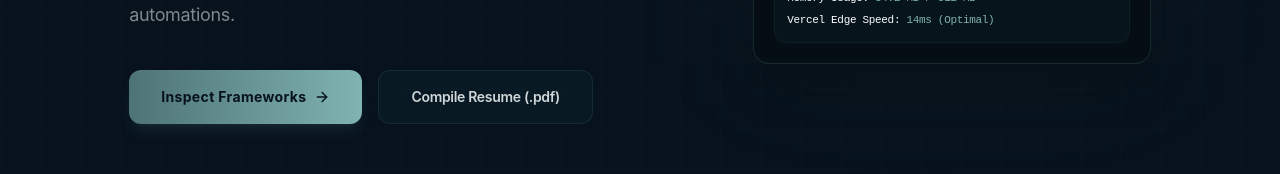
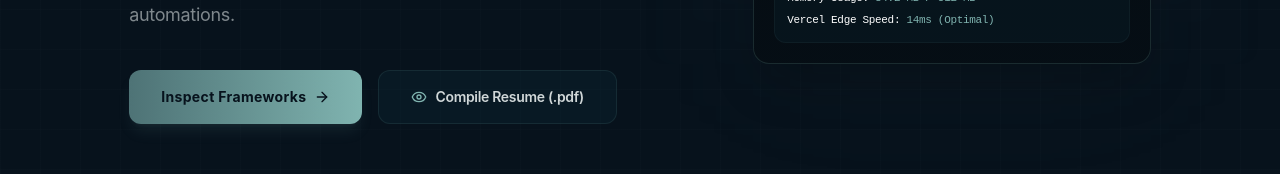
Before and after one commit to SaddadSium/Sium-Portfolio, a Next.js app: page / in a window 1280 px wide. Shown: the part 575-749 px from the top of the page. Built offline with nearby package versions, Linux system fonts and the light colour scheme.

Commit message:
resume update

```diff
--- a/src/app/page.tsx
+++ b/src/app/page.tsx
@@ -1,5 +1,6 @@
 "use client";
 import Link from "next/link";
+import { useState } from "react";
 import {
   ArrowRight,
   CheckCircle2,
@@ -19,9 +20,14 @@ import {
   ExternalLink,
   GraduationCap,
   ShoppingBag,
+  X,
+  Download,
+  Eye,
 } from "lucide-react";
 
 export default function Home() {
+  const [isPreviewOpen, setIsPreviewOpen] = useState(false);
+
   const stats = [
     {
       id: 1,
@@ -152,12 +158,13 @@ export default function Home() {
                   className="group-hover:translate-x-1 transition-transform"
                 />
               </Link>
-              <Link
-                href="https://drive.google.com/drive/u/0/folders/1G2qd3EqpcCFV-K6oCTUF5V1cTGP8hq7I"
-                className="bg-ocean-brand/40 border border-slate-brand/20 text-lightning px-8 py-4 rounded-xl font-semibold text-sm hover:bg-ocean-brand/70 hover:border-teal-brand/30 active:scale-[0.98] transition-all flex items-center justify-center"
+              <button
+                onClick={() => setIsPreviewOpen(true)}
+                className="bg-ocean-brand/40 border border-slate-brand/20 text-lightning px-8 py-4 rounded-xl font-semibold text-sm hover:bg-ocean-brand/70 hover:border-teal-brand/30 active:scale-[0.98] transition-all flex items-center justify-center gap-2"
               >
-                Compile Resume (.pdf)
-              </Link>
+                <Eye size={16} className="text-teal-brand" /> Compile Resume
+                (.pdf)
+              </button>
             </div>
           </div>
 
@@ -221,7 +228,6 @@ export default function Home() {
           </div>
         </div>
       </section>
-
       <section className="relative max-w-7xl mx-auto px-6 sm:px-8 pb-24 z-10">
         <div className="grid grid-cols-1 md:grid-cols-3 gap-0 border border-slate-brand/20 rounded-2xl overflow-hidden bg-gradient-to-b from-ocean-brand/20 to-transparent backdrop-blur-md shadow-2xl">
           {stats.map((stat, idx) => (
@@ -250,7 +256,6 @@ export default function Home() {
           ))}
         </div>
       </section>
-
       <section
         id="services"
         className="py-32 bg-[#050b11]/80 border-t border-slate-brand/10 relative px-6 sm:px-8 z-10"
@@ -361,7 +366,7 @@ export default function Home() {
           </div>
         </div>
       </section>
-
+      ]
       <section
         id="featured-projects"
         className="py-32 max-w-7xl mx-auto px-6 sm:px-8 relative z-10 border-t border-slate-brand/10"
@@ -479,6 +484,53 @@ export default function Home() {
           </div>
         </div>
       </section>
+      {isPreviewOpen && (
+        <div className="fixed inset-0 bg-black/80 backdrop-blur-md flex items-center justify-center z-50 p-3 sm:p-4 animate-fadeIn">
+          <div className="bg-[#050b11] border border-slate-brand/30 max-w-5xl w-full h-[85vh] rounded-2xl flex flex-col overflow-hidden shadow-2xl shadow-black/80 relative">
+            <div className="bg-ocean-brand/40 px-5 py-4 border-b border-slate-brand/20 flex justify-between items-center z-10 relative">
+              <div className="flex items-center gap-2.5 text-left">
+                <div className="p-1.5 bg-slate-brand/10 border border-slate-brand/20 text-teal-brand rounded-lg">
+                  <Terminal size={14} />
+                </div>
+                <div>
+                  <h2 className="text-sm font-bold text-white tracking-tight font-mono">
+                    Resume Preview // A.S.M. Sium
+                  </h2>
+                </div>
+              </div>
+
+              <div className="flex items-center gap-2">
+                <a
+                  href="/resume.pdf"
+                  download="ASM_Sium_Resume.pdf"
+                  className="bg-teal-brand/10 border border-teal-brand/20 text-teal-brand px-3 py-1.5 rounded-xl font-bold text-xs hover:bg-teal-brand hover:text-abyss-brand transition-all flex items-center gap-1.5 font-mono"
+                >
+                  <Download size={12} /> Download CV
+                </a>
+                <button
+                  onClick={() => setIsPreviewOpen(false)}
+                  className="p-1.5 bg-red-500/10 border border-red-500/20 text-red-400 hover:bg-red-500 hover:text-white rounded-xl transition-all"
+                  title="Close Preview"
+                >
+                  <X size={14} />
+                </button>
+              </div>
+            </div>
+
+            <div className="flex-1 bg-[#121314] relative">
+              <iframe
+                src="/resume.pdf#toolbar=0&navpanes=0"
+                className="w-full h-full border-none"
+                title="A.S.M. Sium Professional Resume"
+              ></iframe>
+            </div>
+
+            <div className="bg-ocean-brand/20 border-t border-slate-brand/15 py-2 px-4 flex justify-between items-center text-[9px] font-mono text-lightning/30 uppercase tracking-widest">
+              <span>format: PDF Document</span>
+            </div>
+          </div>
+        </div>
+      )}
     </div>
   );
 }
```
Also changed, not shown: 1 other file (tests, documents, lock files or other folders).
